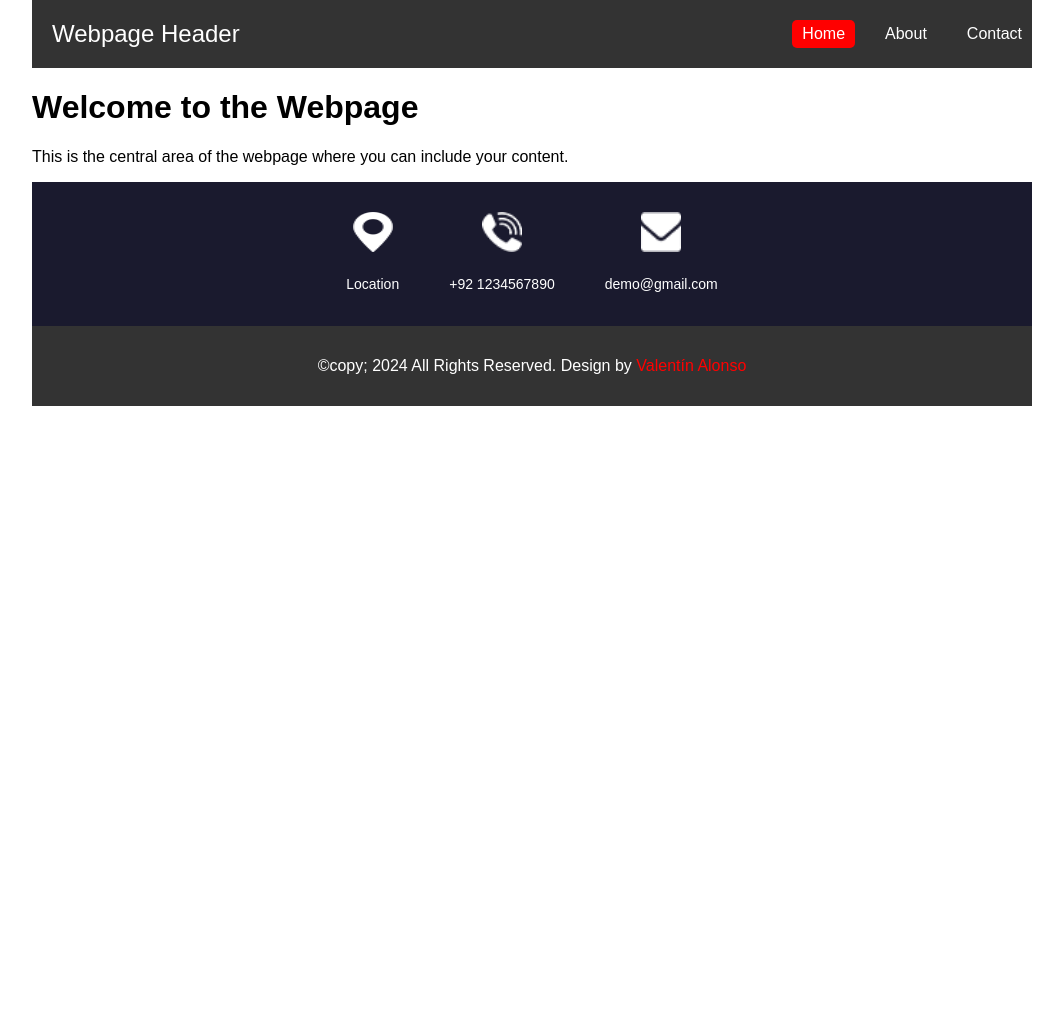
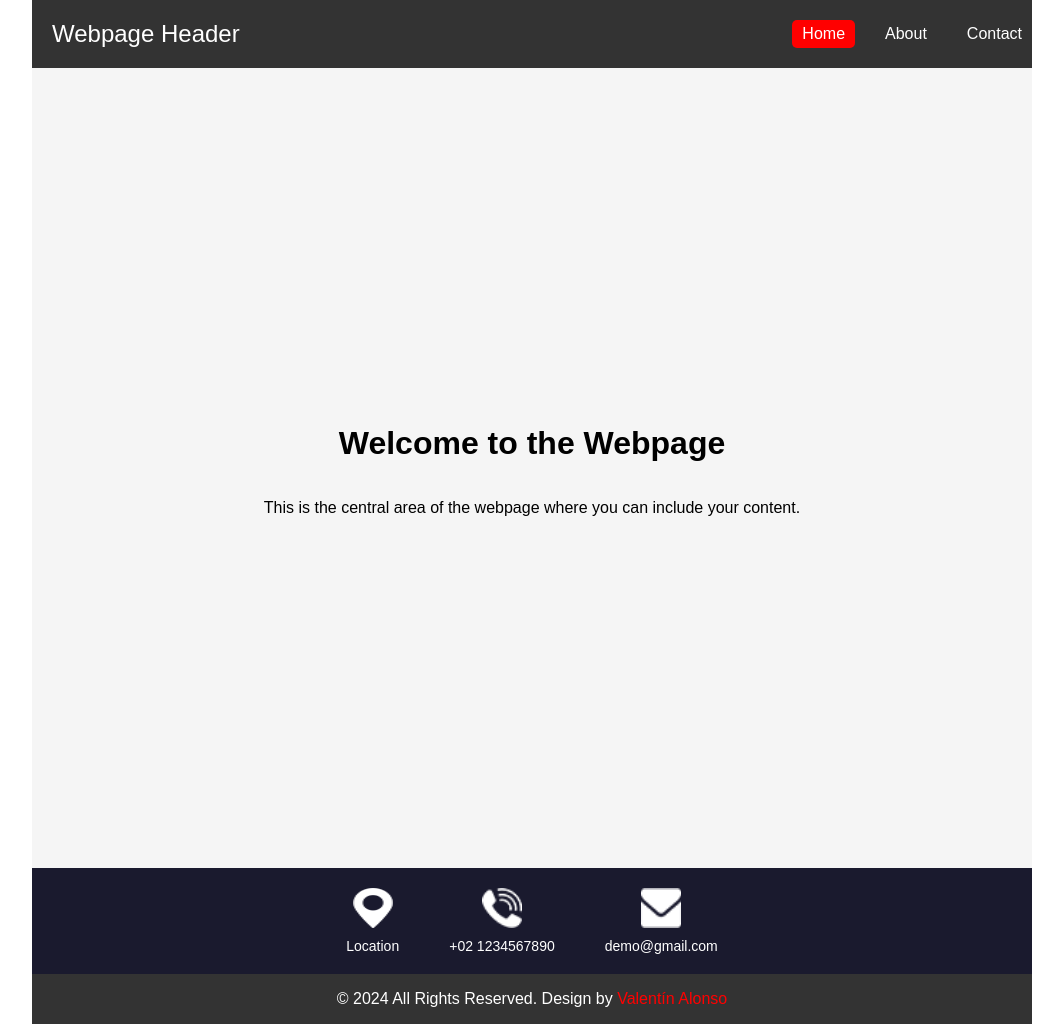
Before and after one commit to valentin-alonso-villar/my_first_web_page, a plain HTML site: page index.html in a window 1280 px wide. Shown: the whole page, without its empty margins (108-1171 px from the left). Before the commit the page ends 800 px from the top, so only its background shows below. Drawn offline with Linux system fonts and the light colour scheme.

Commit message:
Fixed errors

```diff
--- a/index.html
+++ b/index.html
@@ -1,18 +1,17 @@
 <!DOCTYPE html>
 <html>
 <head>
-
-	<!-- Basic -->
+	<!--- Basic --->
 	<meta charset="utf-8" />
 	<meta http-equiv="X-UA-Compatible" content="IE=edge" />
 	<!-- Mobile Metas -->
 	<meta name="viewport" content="width=device-width, initial-scale=1, shrink-to-fit=no" />
 	<!-- Site Metas -->
-	<meta name="keywords" content="" />
-	<meta name="description" content="" />
-	<meta name="author" content="" />
+	<meta name="keywords" content ="" />
+	<meta name="description" content ="" />
+	<meta name="author" content ="" />
 
-	<title>Fundamentals of Computer Engineering</title>
+	<title>Fundamentals of Computer Technology</title>
 	<style>
 
 		body {
@@ -58,7 +57,7 @@
 			font-size: 1rem;
 			padding: 5px 10px;
 			border-radius: 5px;
-			transition: background-color 0.3s;
+			transition: background-color 0.3;
 		}
 
 		nav a:hover {
@@ -67,7 +66,6 @@
 
 		nav a.active {
 			background-color: red;
-			color: white;
 		}
 
 		.footer-section {
@@ -76,7 +74,6 @@
 			background-color: #333;
 			color: white;
 			text-align: center;
-			padding: 15px 0;
 		}
 
 		.footer-section a {
@@ -88,7 +85,7 @@
 			text-decoration: underline;
 		}
 
-		content {
+		.content {
 			height: 800px;
 			display: flex;
 			flex-direction: column;
@@ -104,6 +101,7 @@
 			text-align: center;
 		}
 
+
 		.menu-content {
     			display: flex;
     			justify-content: center;
@@ -117,20 +115,19 @@
     			align-items: center;
 		}
 
+		.menu-item p {
+    			margin: 10px 0 0;
+    			font-size: 14px;
+		}
+
 		.menu-icon {
-			margin: 10px 0;
     			width: 40px;
     			height: 40px;
-		}
-
-		.menu-item p {
-			font-size: 14px;
 		}
 
 	</style>
 </head>
 <body>
-
 	<header class="container">
 		<div class="header-content">
 			<div class="header-title">Webpage Header</div>
@@ -141,25 +138,21 @@
 			</nav>
 		</div>
 	</header>
-
 	<main class="container">
 		<div class="content">
         		<h1>Welcome to the Webpage</h1>
         			<p>This is the central area of the webpage where you can include your content.</p>
  		</div>
-
     		<div class="menu">
         		<div class="menu-content">
             		<div class="menu-item">
                 			<img src="./images/location-white.png" alt="Location Icon" class="menu-icon">
                 			<p>Location</p>
             		</div>
-
             		<div class="menu-item">
                 		<img src="./images/telephone-white.png" alt="Phone Icon" class="menu-icon">
-				<p>+92 1234567890</p>
+                		<p>+02 1234567890</p>
             		</div>
-
             		<div class="menu-item">
                 		<img src="./images/envelope-white.png" alt="Email Icon" class="menu-icon">
                 		<p>demo@gmail.com</p>
@@ -169,8 +162,7 @@
 	</main>
 
 	<footer class="footer-section">
-	<p>©copy; 2024 All Rights Reserved. Design by <a href="#">Valentín Alonso</a></p>
+		<p>&copy; 2024 All Rights Reserved. Design by <a href="#"> Valentín Alonso</a></p>
 	</footer>
-
 </body>
 </html>
```
Lines whose indentation alone changed are shown as unchanged.
